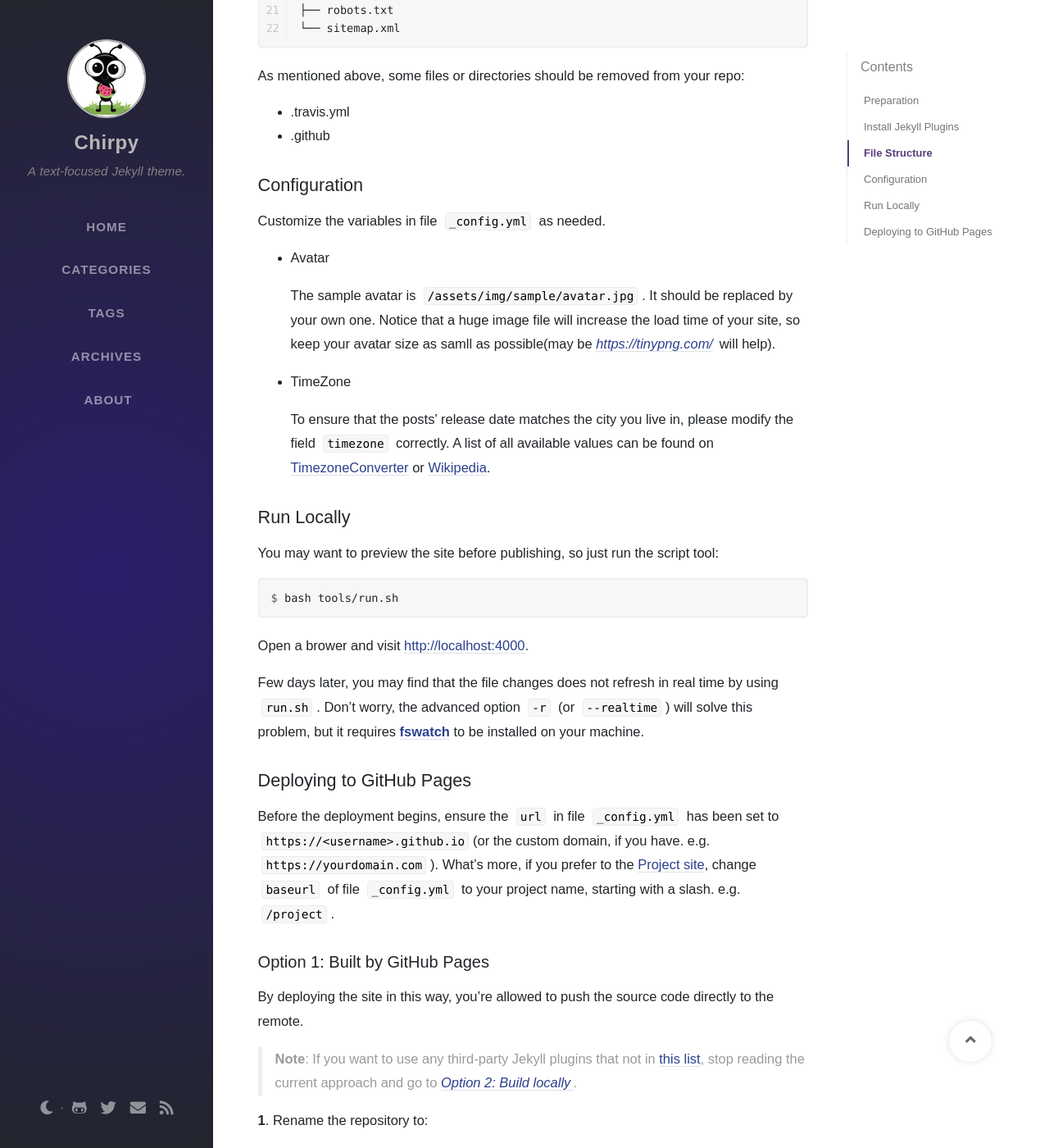
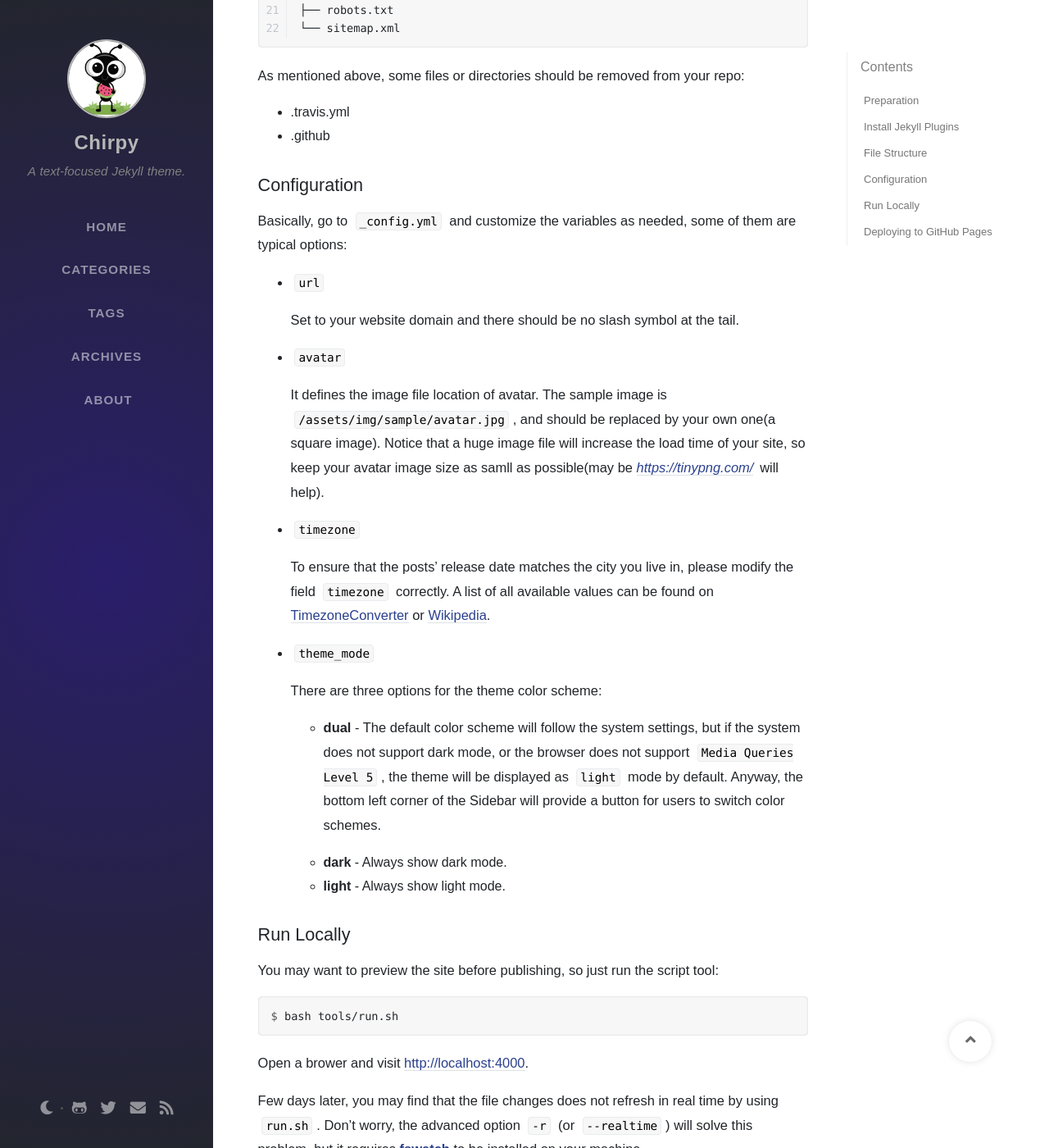
Before and after one commit to nicetrykiddo/writeups, a Jekyll site: the page built from _posts/2019-08-09-getting-started.md, in a window 1280 px wide and 1400 px high, scrolled down 1441 px. Shown: the whole window at 82% size. Built offline with Jekyll 4.4.1, drawn with Linux system fonts in a browser that asks for light colours; nearby versions of some CDN libraries; some web fonts are replaced; comment, search, counter and statistics services are not loaded; some of the changed text lies outside the part shown.

Commit message:
Update tutorial on demo site.

````diff
--- a/_posts/2019-08-09-getting-started.md
+++ b/_posts/2019-08-09-getting-started.md
@@ -73,15 +73,29 @@ As mentioned above, some files or directories should be removed from your repo:
 
 ## Configuration
 
-Customize the variables in file `_config.yml` as needed.
+Basically, go to `_config.yml` and customize the variables as needed, some of them are typical options:
 
-* Avatar
+* `url`
 
-    The sample avatar is `/assets/img/sample/avatar.jpg`. It should be replaced by your own one. Notice that a huge image file will increase the load time of your site, so keep your avatar size as samll as possible(may be *<https://tinypng.com/>* will help).
+    Set to your website domain and there should be no slash symbol at the tail.
 
-* TimeZone
+
+* `avatar`
+
+    It defines the image file location of avatar. The sample image is `/assets/img/sample/avatar.jpg`, and should be replaced by your own one(a square image). Notice that a huge image file will increase the load time of your site, so keep your avatar image size as samll as possible(may be *<https://tinypng.com/>* will help).
+
+* `timezone`
 
     To ensure that the posts' release date matches the city you live in, please modify the field `timezone` correctly. A list of all available values can be found on [TimezoneConverter](http://www.timezoneconverter.com/cgi-bin/findzone/findzone) or [Wikipedia](https://en.wikipedia.org/wiki/List_of_tz_database_time_zones).
+
+* `theme_mode`
+
+    There are three options for the theme color scheme:
+
+    - **dual**  - The default color scheme will follow the system settings, but if the system does not support dark mode, or the browser does not support `Media Queries Level 5`, the theme will be displayed as `light` mode by default. Anyway, the bottom left corner of the Sidebar will provide a button for users to switch color schemes.
+
+    - **dark**  - Always show dark mode.
+    - **light** - Always show light mode.
 
 
 ##  Run Locally
@@ -122,7 +136,18 @@ $ bash tools/init.sh
 
 > Please note that the *Recent Update* list requires the latest git-log date of posts, thus make sure the changes in `_posts` have been committed before running this command.
 
-it will automatically generates the *Latest Modified Date* and *Categories / Tags* page for the posts.
+it will automatically generates the *Latest Modified Date* and *Categories / Tags* page for the posts and submit a commit. Its output is similar to the following log:
+
+```terminal
+[INFO] Success to update lastmod for 4 post(s).
+[INFO] Succeed! 3 category-pages created.
+[INFO] Succeed! 4 tag-pages created.
+[Automation] Updated the Categories, Tags, Lastmod for post(s).
+ 11 files changed, 46 insertions(+), 3 deletions(-)
+ ...
+Updated the Categories, Tags, Lastmod for post(s).
+```
+
 
 **3**. Push the changes to `origin/master` then go to GitHub website and enable GitHub Pages service for the repo.
 
````
